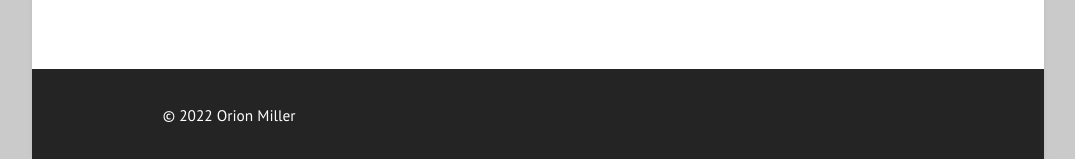
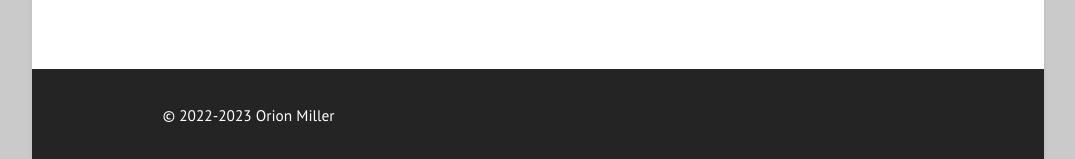
Before and after one commit to orion-miller/orion-miller.github.io, a Jekyll site: the page built from embedCV.html, in a window 1280 px wide. Shown: the part 738-897 px from the top of the page, without its empty margins (102-1177 px from the left). Built offline with Jekyll 4.4.1, drawn with Linux system fonts in a browser that asks for light colours.

Commit message:
update CV and year

```diff
--- a/_config.yml
+++ b/_config.yml
@@ -1,6 +1,6 @@
 title: "Orion Miller" #tab title
 author: "Orion Miller" #name appearing at top of header
-description: "© 2022 Orion Miller" #text for footer
+description: "© 2022-2023 Orion Miller" #text for footer
 permalink: /:title/
 lang: "en"
 excerpt_separator: <!-- excerpt-end -->
--- a/embedCV.html
+++ b/embedCV.html
@@ -15,7 +15,7 @@ object {
 }
 </style>
 </head>
-<object type="application/pdf" data="../assets/resume_cv/20221113_CV_Orion_Miller.pdf">
+<object type="application/pdf" data="../assets/resume_cv/20230504_CV_Orion_Miller.pdf">
 Unable to open the PDF file.
 </object>
 </body>
```
Also changed, not shown: _posts/2021-11-23-guitar-electronics-work.md (+1 -1 lines), _posts/2022-10-16-tire-dynamics-in-plain-english-1.md (+7 -0 lines), 1 other file.
